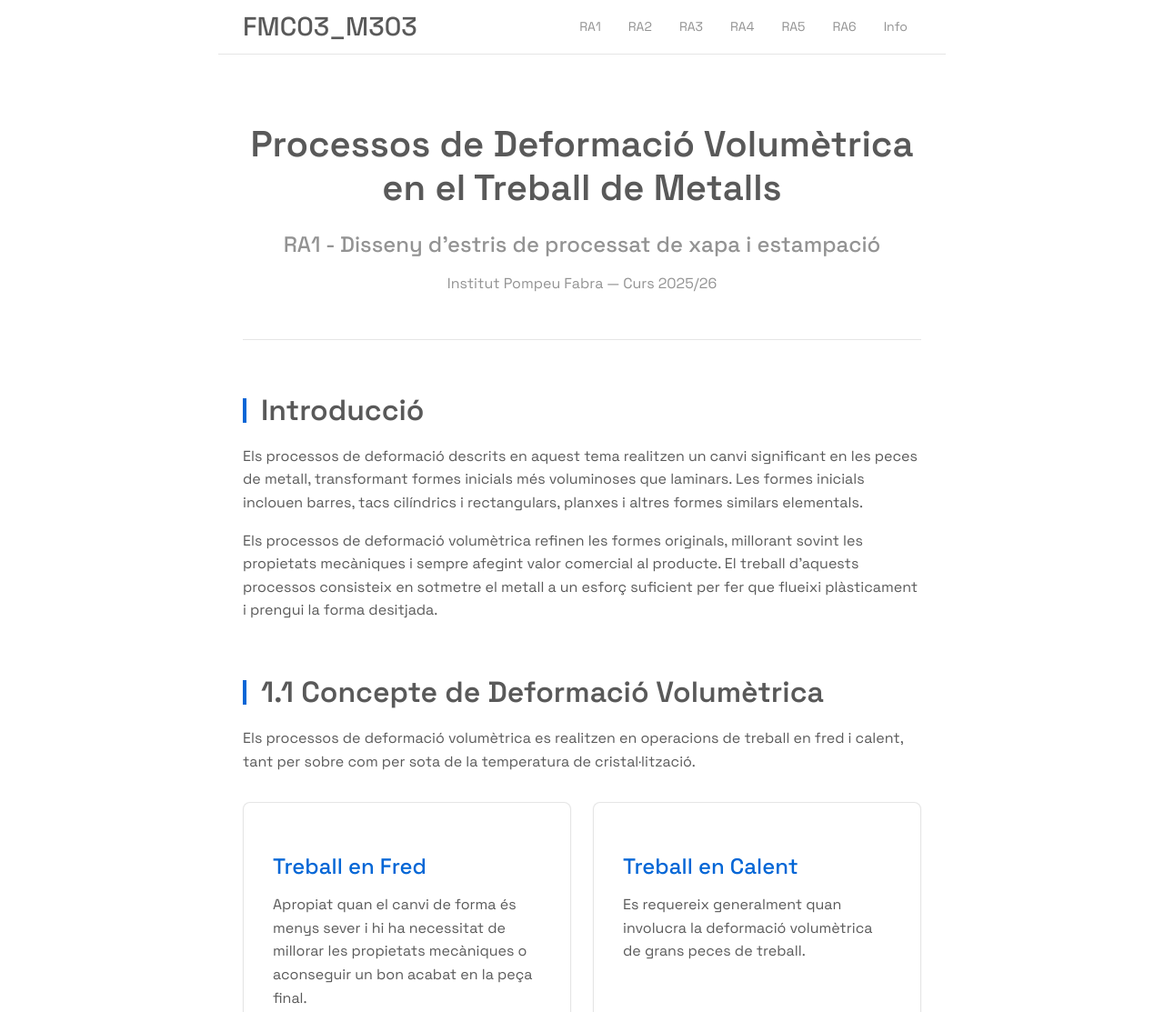
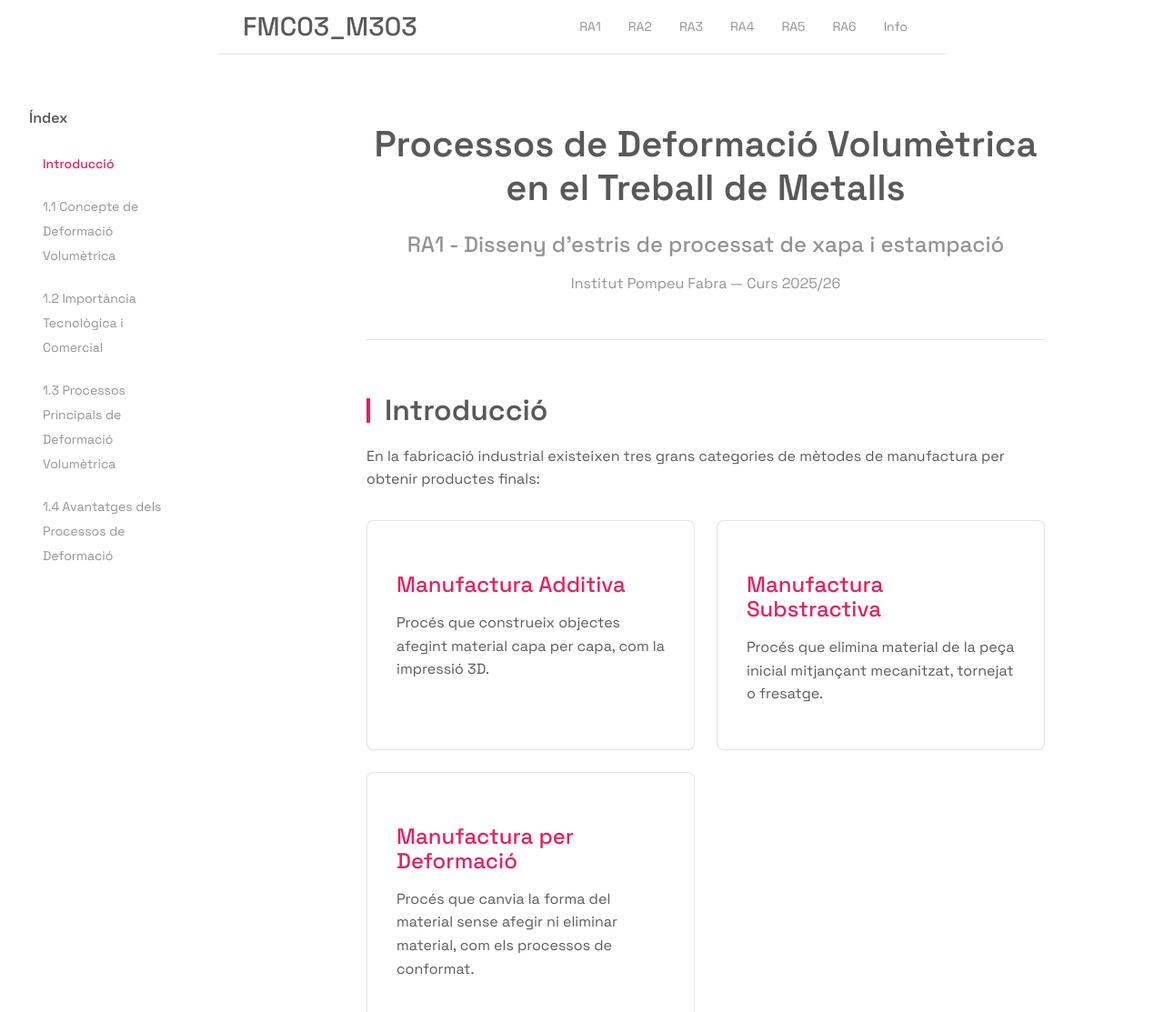
Before and after one commit to jmuozan/FMC03_M303_IPompeuFabra, a plain HTML site: page static/RAs/ra1.html in a window 1280 px wide. Shown: the top 1113 px of the page at 91% size. Drawn offline with Linux system fonts and the light colour scheme.

Commit message:
gitignore

```diff
--- a/static/RAs/ra1.html
+++ b/static/RAs/ra1.html
@@ -28,20 +28,46 @@
 
     <!-- Main Content -->
     <main class="content-container">
-        <header class="content-header">
-            <h1>Processos de Deformació Volumètrica en el Treball de Metalls</h1>
-            <p class="content-subtitle">RA1 - Disseny d'estris de processat de xapa i estampació</p>
-            <p class="content-meta">Institut Pompeu Fabra — Curs 2025/26</p>
-        </header>
+        <!-- Table of Contents -->
+        <nav class="table-of-contents" id="toc">
+            <h3>Índex</h3>
+            <ul id="toc-list">
+                <!-- TOC items will be generated automatically -->
+            </ul>
+        </nav>
 
-        <section class="content-section">
+        <div class="content-wrapper">
+            <header class="content-header">
+                <h1>Processos de Deformació Volumètrica en el Treball de Metalls</h1>
+                <p class="content-subtitle">RA1 - Disseny d'estris de processat de xapa i estampació</p>
+                <p class="content-meta">Institut Pompeu Fabra — Curs 2025/26</p>
+            </header>
+
+        <section class="content-section" id="introduccio">
             <h2>Introducció</h2>
-            <p>Els processos de deformació descrits en aquest tema realitzen un canvi significant en les peces de metall, transformant formes inicials més voluminoses que laminars. Les formes inicials inclouen barres, tacs cilíndrics i rectangulars, planxes i altres formes similars elementals.</p>
+            <p>En la fabricació industrial existeixen tres grans categories de mètodes de manufactura per obtenir productes finals:</p>
+
+            <div class="content-grid">
+                <div class="content-card">
+                    <h3>Manufactura Additiva</h3>
+                    <p>Procés que construeix objectes afegint material capa per capa, com la impressió 3D.</p>
+                </div>
+                <div class="content-card">
+                    <h3>Manufactura Substractiva</h3>
+                    <p>Procés que elimina material de la peça inicial mitjançant mecanitzat, tornejat o fresatge.</p>
+                </div>
+                <div class="content-card">
+                    <h3>Manufactura per Deformació</h3>
+                    <p>Procés que canvia la forma del material sense afegir ni eliminar material, com els processos de conformat.</p>
+                </div>
+            </div>
+
+            <p>Els processos de deformació descrits en aquest tema pertanyen a la tercera categoria i realitzen un canvi significant en les peces de metall, transformant formes inicials més voluminoses que laminars. Les formes inicials inclouen barres, tacs cilíndrics i rectangulars, planxes i altres formes similars elementals.</p>
 
             <p>Els processos de deformació volumètrica refinen les formes originals, millorant sovint les propietats mecàniques i sempre afegint valor comercial al producte. El treball d'aquests processos consisteix en sotmetre el metall a un esforç suficient per fer que flueixi plàsticament i prengui la forma desitjada.</p>
         </section>
 
-        <section class="content-section">
+        <section class="content-section" id="concepte">
             <h2>1.1 Concepte de Deformació Volumètrica</h2>
             <p>Els processos de deformació volumètrica es realitzen en operacions de treball en fred i calent, tant per sobre com per sota de la temperatura de cristal·lització.</p>
 
@@ -57,7 +83,7 @@
             </div>
         </section>
 
-        <section class="content-section">
+        <section class="content-section" id="importancia">
             <h2>1.2 Importància Tecnològica i Comercial</h2>
             <p>La importància dels processos de deformació volumètrica sorgeix dels següents aspectos:</p>
 
@@ -69,7 +95,7 @@
             </ul>
         </section>
 
-        <section class="content-section">
+        <section class="content-section" id="processos">
             <h2>1.3 Processos Principals de Deformació Volumètrica</h2>
             <div class="content-grid">
                 <div class="content-card">
@@ -91,7 +117,7 @@
             </div>
         </section>
 
-        <section class="content-section">
+        <section class="content-section" id="avantatges">
             <h2>1.4 Avantatges dels Processos de Deformació</h2>
             <div class="content-highlight">
                 <p><strong>Transformació amb impacte mesurable</strong></p>
@@ -103,6 +129,7 @@
                 </ul>
             </div>
         </section>
+        </div>
     </main>
 
     <div class="footer">
@@ -126,5 +153,67 @@
             </div>
         </div>
     </div>
+
+    <script>
+        // Auto-generate Table of Contents
+        document.addEventListener('DOMContentLoaded', function() {
+            const tocList = document.getElementById('toc-list');
+            const sections = document.querySelectorAll('.content-section');
+
+            // Generate TOC items
+            sections.forEach(function(section) {
+                const heading = section.querySelector('h2');
+                const id = section.id;
+
+                if (heading && id) {
+                    const li = document.createElement('li');
+                    const a = document.createElement('a');
+                    a.href = '#' + id;
+                    a.textContent = heading.textContent;
+                    a.setAttribute('data-section', id);
+
+                    // Smooth scroll click handler
+                    a.addEventListener('click', function(e) {
+                        e.preventDefault();
+                        const targetSection = document.getElementById(id);
+                        targetSection.scrollIntoView({
+                            behavior: 'smooth',
+                            block: 'start'
+                        });
+                    });
+
+                    li.appendChild(a);
+                    tocList.appendChild(li);
+                }
+            });
+
+            // Intersection Observer for section highlighting
+            const observer = new IntersectionObserver(function(entries) {
+                entries.forEach(function(entry) {
+                    const tocLink = document.querySelector(`[data-section="${entry.target.id}"]`);
+
+                    if (entry.isIntersecting) {
+                        // Remove active class from all links
+                        document.querySelectorAll('#toc-list a').forEach(function(link) {
+                            link.classList.remove('active');
+                        });
+
+                        // Add active class to current section link
+                        if (tocLink) {
+                            tocLink.classList.add('active');
+                        }
+                    }
+                });
+            }, {
+                rootMargin: '-100px 0px -60% 0px',
+                threshold: 0
+            });
+
+            // Observe all sections
+            sections.forEach(function(section) {
+                observer.observe(section);
+            });
+        });
+    </script>
 </body>
 </html>
--- a/styles/styles.css
+++ b/styles/styles.css
@@ -10,8 +10,8 @@
   --color-grey: #939393;
   --color-grey-dark: rgba(0, 0, 0, 0.65);
   --color-grey-light: rgba(0, 0, 0, 0.1);
-  --color-accent: #0366d6;
-  --color-accent-hover: #db4a38;
+  --color-accent: #e91e63;
+  --color-accent-hover: #ad1457;
   --color-white: #fff;
   --color-black: #000;
 
@@ -410,10 +410,68 @@ body {
 
 /* Content Styles for RA pages */
 .content-container {
+  display: flex;
+  gap: var(--spacing-xl);
+  min-height: calc(100vh - var(--navbar-height) - 80px);
+  position: relative;
+}
+
+.content-container .content-wrapper {
   max-width: var(--container-max-width);
   margin: 0 auto;
   padding: var(--spacing-2xl) var(--padding-base);
-  min-height: calc(100vh - var(--navbar-height) - 80px);
+}
+
+.content-wrapper {
+  flex: 1;
+}
+
+/* Table of Contents */
+.table-of-contents {
+  position: sticky;
+  top: calc(var(--navbar-height) + var(--spacing-xl));
+  width: 240px;
+  height: fit-content;
+  padding: var(--spacing-lg) var(--spacing-xl);
+  flex-shrink: 0;
+  order: -1;
+}
+
+.table-of-contents h3 {
+  margin: 0 0 var(--spacing-base) 0;
+  font-size: var(--font-size-base);
+  font-weight: var(--font-weight-semibold);
+  color: var(--color-grey-dark);
+}
+
+#toc-list {
+  list-style: none;
+  padding: 0;
+  margin: 0;
+}
+
+#toc-list li {
+  margin-bottom: var(--spacing-xs);
+}
+
+#toc-list a {
+  display: block;
+  padding: var(--spacing-sm) var(--spacing-md);
+  color: var(--color-grey);
+  text-decoration: none;
+  font-size: var(--font-size-sm);
+  border-radius: 4px;
+  transition: var(--transition-fast);
+  border-left: 3px solid transparent;
+}
+
+#toc-list a:hover {
+  color: var(--color-accent);
+}
+
+#toc-list a.active {
+  color: var(--color-accent);
+  font-weight: var(--font-weight-medium);
 }
 
 .content-header {
@@ -488,7 +546,6 @@ body {
 
 .content-card:hover {
   box-shadow: var(--shadow-md);
-  transform: translateY(-2px);
 }
 
 .content-card h3 {
@@ -556,6 +613,15 @@ body {
 @media (max-width: 1023px) {
   .content-container {
     padding: var(--spacing-xl) var(--spacing-lg);
+    flex-direction: column;
+  }
+
+  .table-of-contents {
+    position: relative;
+    top: auto;
+    width: 100%;
+    order: -1;
+    margin-bottom: var(--spacing-lg);
   }
 
   .content-header h1 {
```
Also changed, not shown: 1 other file.
